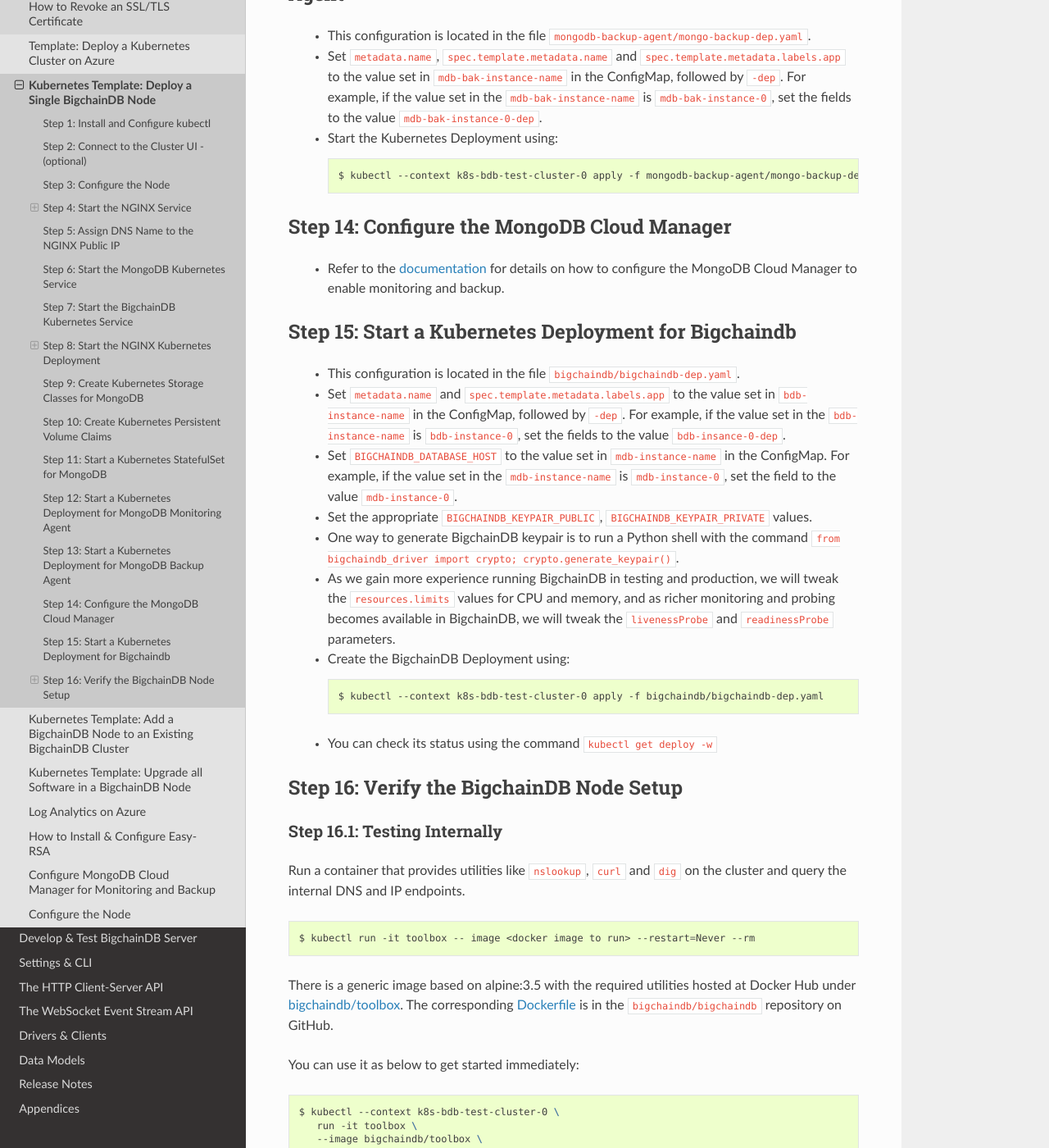
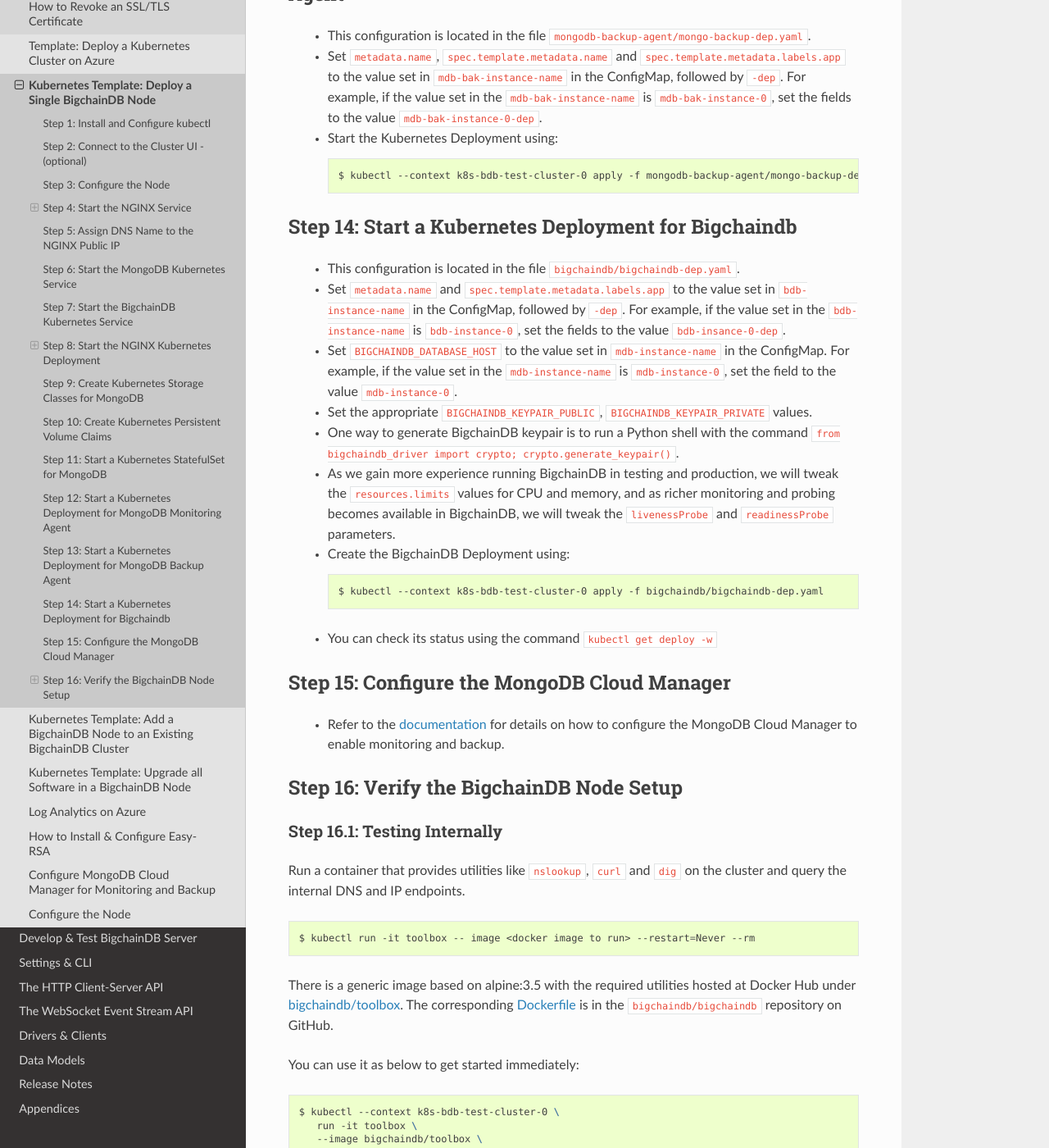
Before and after one commit to bigchaindb/bigchaindb, a Sphinx documentation site: the page built from docs/server/source/cloud-deployment-templates/node-on-kubernetes.rst, in a window 1280 px wide and 1400 px high, scrolled down 7975 px. Shown: the whole window at 82% size. Built offline with Sphinx 7.4.7 and the Read the Docs theme 2.0.0, drawn with Linux system fonts in a browser that asks for light colours; pages that are not in the unit, such as notebooks, are missing from menus; part of the change alters nothing that is shown.

```diff
--- a/docs/server/source/cloud-deployment-templates/node-on-kubernetes.rst
+++ b/docs/server/source/cloud-deployment-templates/node-on-kubernetes.rst
@@ -512,16 +512,7 @@ Step 13: Start a Kubernetes Deployment for MongoDB Backup Agent
        $ kubectl --context k8s-bdb-test-cluster-0 apply -f mongodb-backup-agent/mongo-backup-dep.yaml
 
 
-Step 14: Configure the MongoDB Cloud Manager
---------------------------------------------
-
-  * Refer to the
-    :ref:`documentation <Configure MongoDB Cloud Manager for Monitoring and Backup>`
-    for details on how to configure the MongoDB Cloud Manager to enable
-    monitoring and backup.
-
-
-Step 15: Start a Kubernetes Deployment for Bigchaindb
+Step 14: Start a Kubernetes Deployment for Bigchaindb
 -----------------------------------------------------
 
   * This configuration is located in the file
@@ -559,6 +550,15 @@ Step 15: Start a Kubernetes Deployment for Bigchaindb
 
 
   * You can check its status using the command ``kubectl get deploy -w``
+
+
+Step 15: Configure the MongoDB Cloud Manager
+--------------------------------------------
+
+  * Refer to the
+    :ref:`documentation <Configure MongoDB Cloud Manager for Monitoring and Backup>`
+    for details on how to configure the MongoDB Cloud Manager to enable
+    monitoring and backup.
 
 
 Step 16: Verify the BigchainDB Node Setup
```
